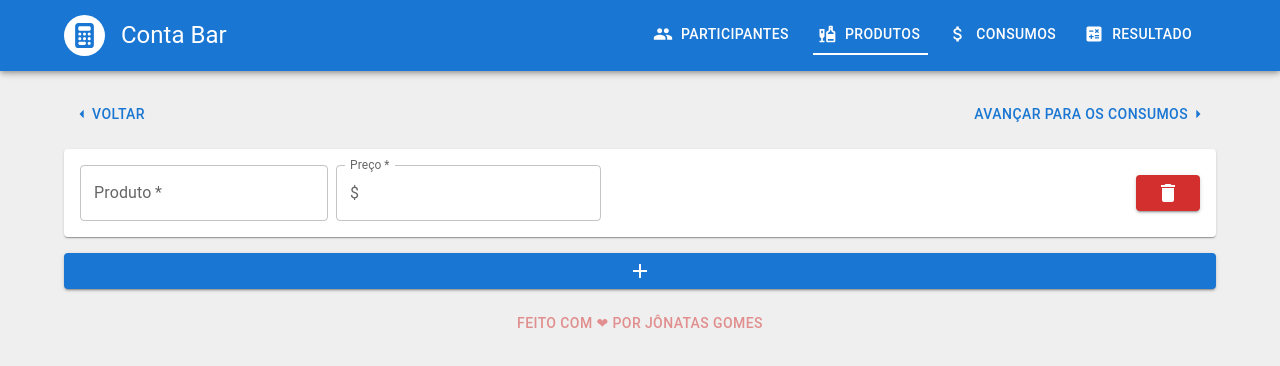
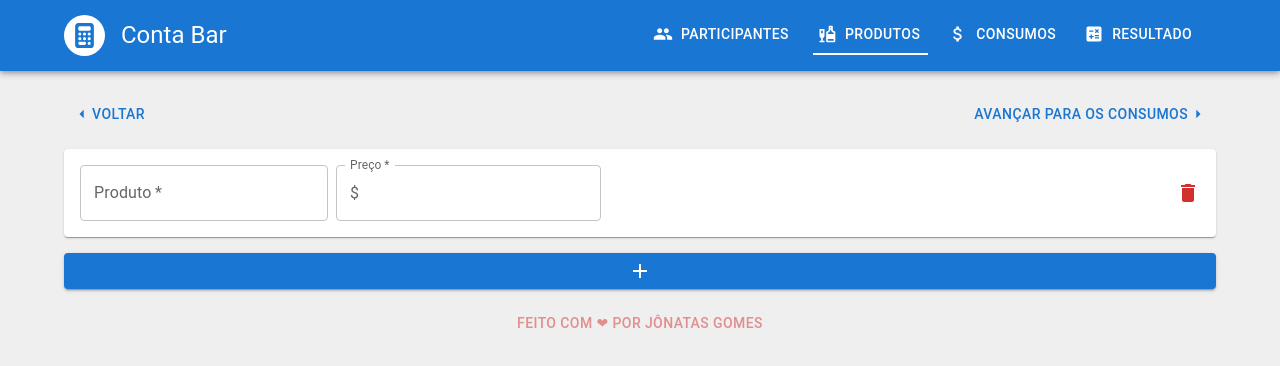
Before and after one commit to jonatas1n/divide-ai, a React (Vite) app: page /conta-bar/products in a window 1280 px wide. Shown: the top 366 px of the page. Built offline with nearby package versions, Linux system fonts and the light colour scheme.

Commit message:
fix: replace button by IconButton and reduce spacing

```diff
--- a/src/components/products/ProductItem/index.tsx
+++ b/src/components/products/ProductItem/index.tsx
@@ -4,7 +4,7 @@ import { ProductForm } from "../ProductForm";
 
 import Stack from "@mui/material/Stack";
 import Card from "@mui/material/Card";
-import Button from "@mui/material/Button";
+import IconButton from "@mui/material/IconButton";
 
 import Delete from "@mui/icons-material/Delete";
 
@@ -18,9 +18,9 @@ export const ProductItem = ({ product }: ProductItemProps) => {
 
   return (
     <Card>
-      <Stack direction="row" spacing={2} p={2} justifyContent="space-between" alignItems="center">
+      <Stack direction="row" spacing={1} p={2} justifyContent="space-between" alignItems="center">
         <ProductForm product={product} />
-        <Button variant="contained" onClick={onRemove} color="error"><Delete /></Button>
+        <IconButton size="small" sx={{p: 0}} onClick={onRemove} color="error"><Delete /></IconButton>
       </Stack>
     </Card>
   )
```
